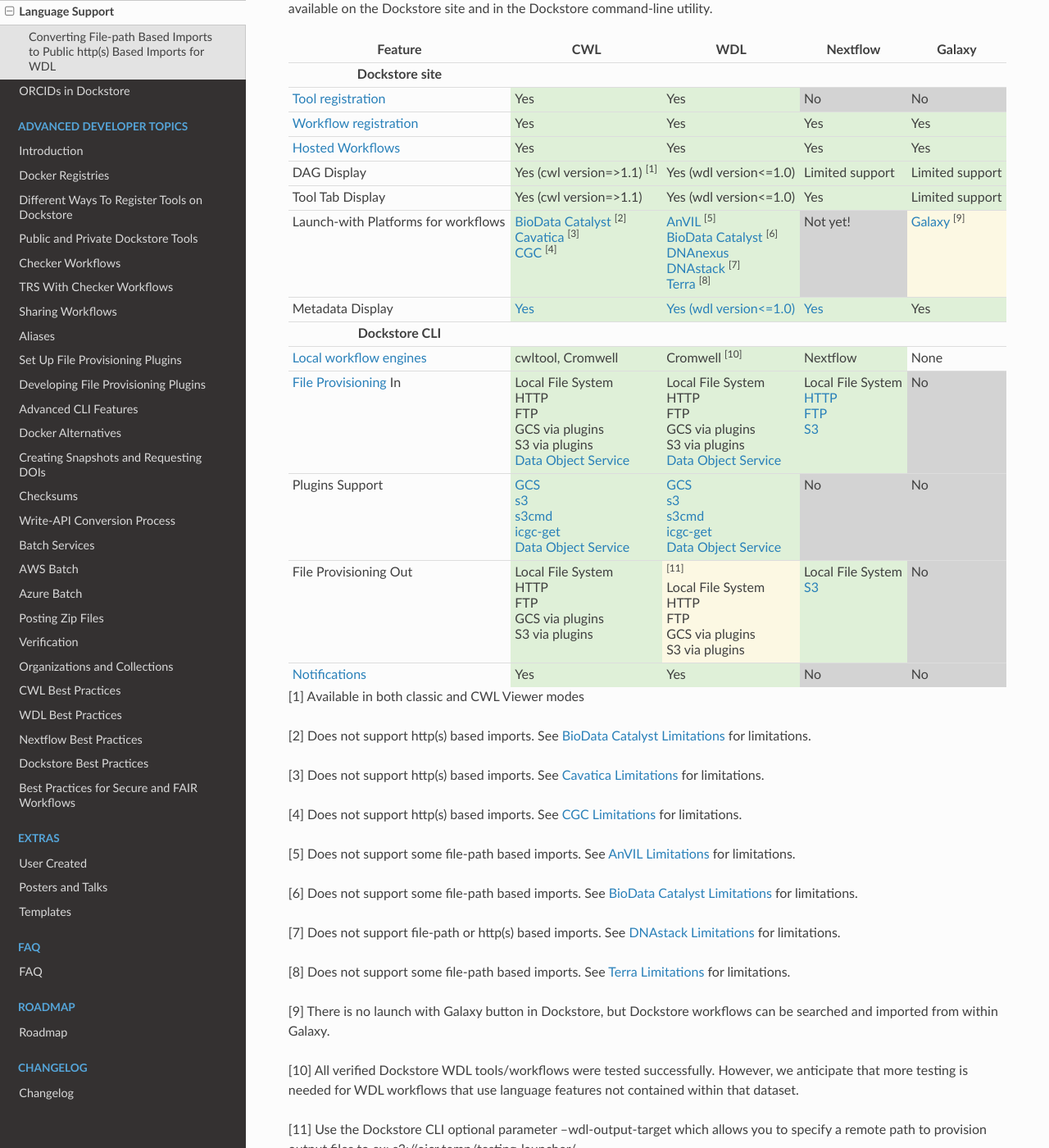
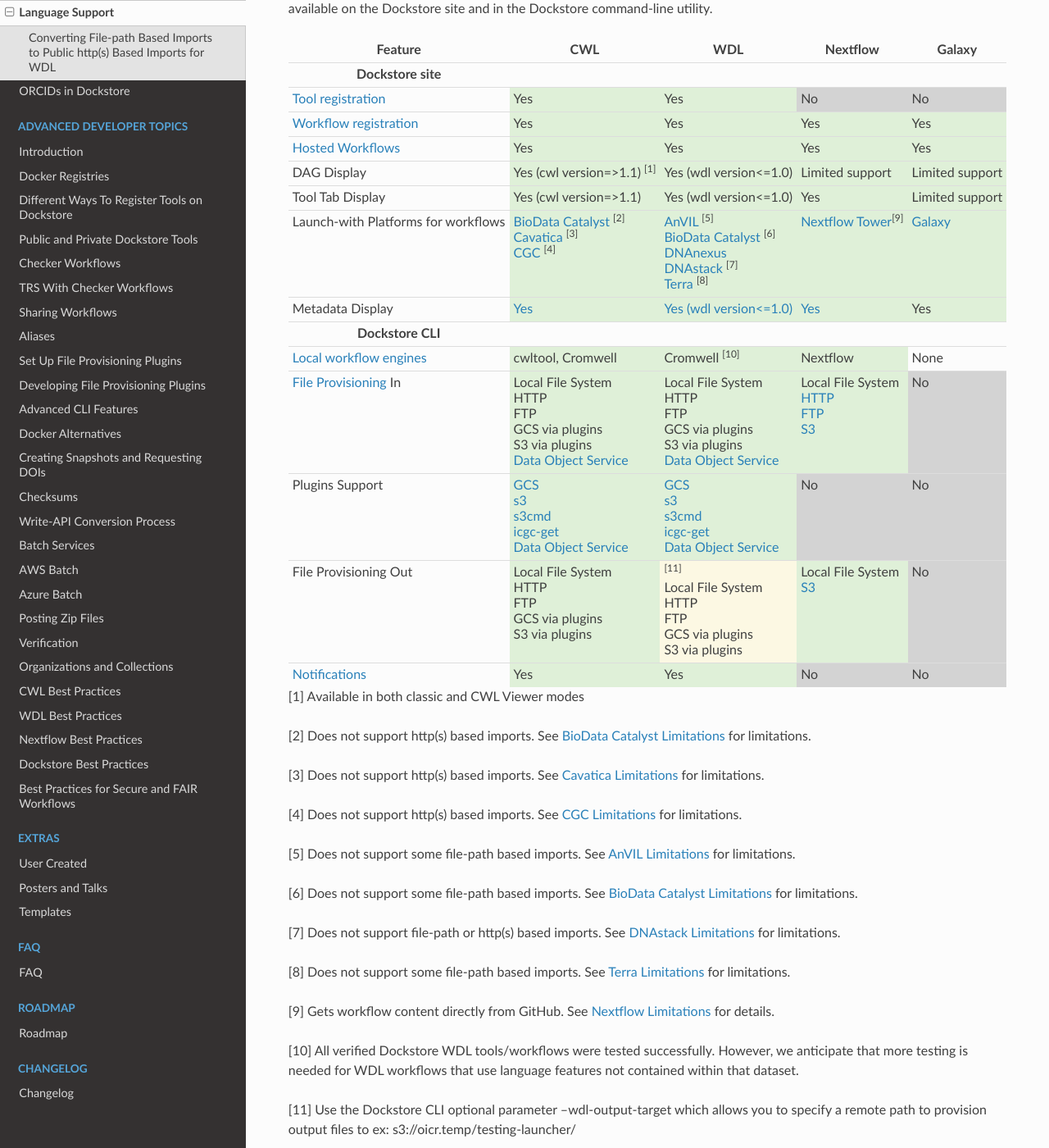
Before and after one commit to dockstore/dockstore-documentation, a Sphinx documentation site: the page built from docs/end-user-topics/language-support.rst, in a window 1280 px wide and 1400 px high, scrolled down 257 px. Shown: the whole window at 82% size. Built offline with Sphinx 7.4.7 and the Read the Docs theme 2.0.0, drawn with Linux system fonts in a browser that asks for light colours.

Commit message:
Update language support table (#119)
dockstore/dockstore#4288

Add Nextflow Tower instructions
Update Galaxy support

Plus fixed a syntax error I noticed during build (it is broken on prod).

```diff
--- a/docs/_static/language-support.html
+++ b/docs/_static/language-support.html
@@ -90,9 +90,11 @@
                 <br>
                 <a href="../launch-with/terra-launch-with.html">Terra</a> <sup>[8]</sup>
             </td>
-            <td style="background-color:lightgray; padding: 5px;">Not yet!</td>
-            <td style="background-color:#fcf8e3; padding: 5px;">
-                <a href="../launch-with/galaxy-launch-with.html">Galaxy</a> <sup>[9]</sup>
+            <td style="background-color:#dff0d8; padding: 5px;">
+              <a href="../launch-with/nextflow-tower-launch-with.html">Nextflow Tower</a><sup>[9]</sup>
+            </td>
+            <td style="background-color:#dff0d8; padding: 5px;">
+                <a href="../launch-with/galaxy-launch-with.html">Galaxy</a>
             </td>
         </tr>
         <tr style="border-top: 1px solid #ddd; ">
--- a/docs/advanced-topics/checksum-support.rst
+++ b/docs/advanced-topics/checksum-support.rst
@@ -82,7 +82,7 @@
 been updated. For best results, and to avoid your Docker image being deleted because of a registry's retention policy,
 use Docker images referred to by a tagged version or digest. The verification features available may vary between execution engines.
 
-For more information on Docker registry retention policies see posts from `Docker <https://www.docker.com/blog/scaling-dockers-business-to-serve-millions-more-developers-storage/`_,
+For more information on Docker registry retention policies see posts from `Docker <https://www.docker.com/blog/scaling-dockers-business-to-serve-millions-more-developers-storage/>`_,
 `AWS <https://aws.amazon.com/blogs/compute/clean-up-your-container-images-with-amazon-ecr-lifecycle-policies/>`_,
 or `Azure <https://docs.microsoft.com/en-us/azure/container-registry/container-registry-retention-policy>`_.
 
--- a/docs/end-user-topics/language-support.rst
+++ b/docs/end-user-topics/language-support.rst
@@ -36,10 +36,9 @@
 [8] Does not support some file-path based imports. See :ref:`Terra
 Limitations <terra-limitations>` for limitations.
 
-[9] There is no launch with Galaxy button in Dockstore, but Dockstore workflows can be searched and imported from within Galaxy.
+[9] Gets workflow content directly from GitHub. See :ref:`Nextflow Limitations <nextflow-limitations>` for details.
 
 [10] All verified Dockstore WDL tools/workflows were tested successfully. However, we anticipate that more testing is needed for WDL workflows that use language features not contained within that dataset.
-
 
 [11] Use the Dockstore CLI optional parameter --wdl-output-target which allows you to specify a remote path to provision output files to ex: s3://oicr.temp/testing-launcher/
 
--- a/docs/index.rst
+++ b/docs/index.rst
@@ -57,6 +57,7 @@
    launch-with/dnanexus-launch-with
    launch-with/dnastack-launch-with
    launch-with/galaxy-launch-with
+   launch-with/nextflow-tower-launch-with
    launch-with/terra-launch-with
 
 .. toctree::
```
Also changed, not shown: docs/launch-with/nextflow-tower-launch-with.rst (added, +41 -0 lines), docs/assets/images/docs/nextflow_tower_from_dockstore.png (added), docs/assets/images/docs/nextflow_tower_launch_with.png (added).
